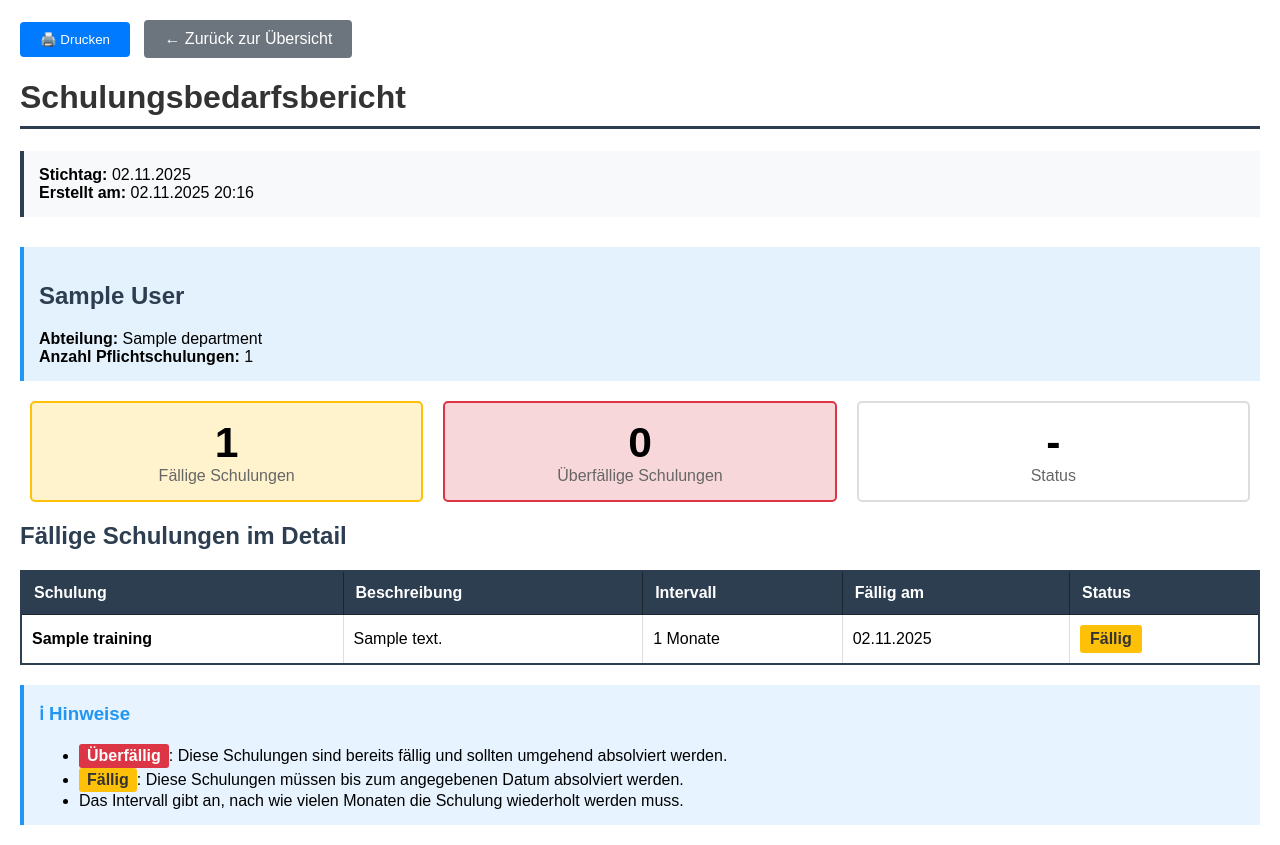
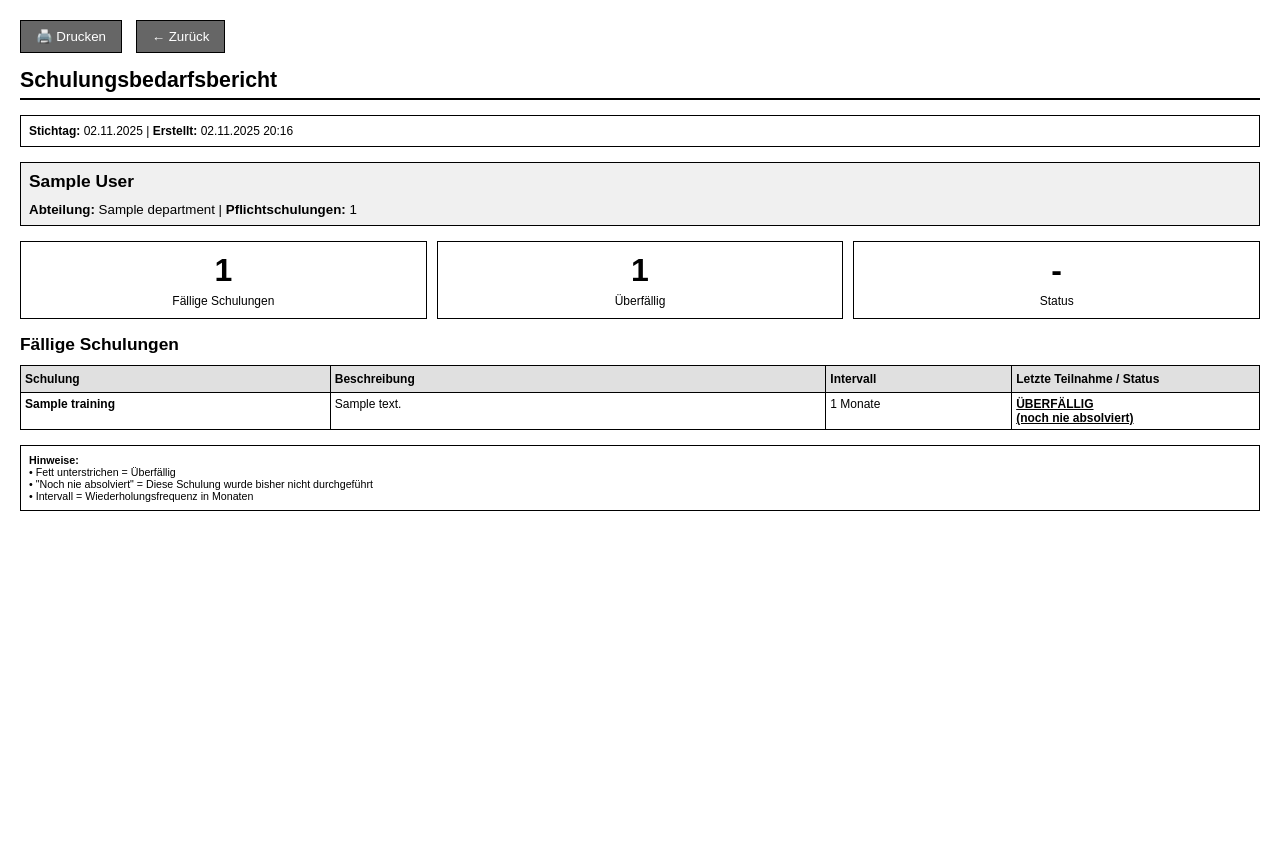
Before and after one commit to Chritox/Mimir, a Spring Boot app: page /reports/employee-training-report/print?employeeId=1 in a window 1280 px wide. After the commit the page ends 511 px from the top, so only its background shows below. Run offline with Spring Boot 4, Linux system fonts and the light colour scheme; tables that the repository leaves empty hold one stand-in row (values such as "Sample post").

Commit message:
Show last attended date instead of interval, display 'Überfällig' for never-attended trainings, optimize print views for ink efficiency and black-and-white printing
Co-authored-by: Chritox <23061856+Chritox@users.noreply.github.com>

```diff
--- a/src/main/java/de/chritox/mimir/controllers/ReportController.java
+++ b/src/main/java/de/chritox/mimir/controllers/ReportController.java
@@ -50,34 +50,54 @@ public class ReportController {
 
             // Calculate due trainings for each employee
             Map<Long, Map<Training, LocalDate>> employeeDueTrainings = new HashMap<>();
+            Map<Long, Map<Training, LocalDate>> employeeLastAttended = new HashMap<>();
             for (Employee employee : employees) {
                 Map<Training, LocalDate> dueTrainings = reportService.getDueTrainingsForEmployee(employee, date);
                 employeeDueTrainings.put(employee.getId(), dueTrainings);
+
+                // Also get last attended dates
+                Map<Training, LocalDate> lastAttended = new HashMap<>();
+                for (Training training : dueTrainings.keySet()) {
+                    lastAttended.put(training, reportService.getLastAttendedDate(employee, training));
+                }
+                employeeLastAttended.put(employee.getId(), lastAttended);
             }
 
             model.addAttribute("employees", employees);
             model.addAttribute("employeeDueTrainings", employeeDueTrainings);
+            model.addAttribute("employeeLastAttended", employeeLastAttended);
             model.addAttribute("selectedDepartment",
                 departmentService.findById(departmentId).orElse(null));
         } else {
             // Show all departments
             Map<Long, List<Employee>> departmentEmployees = new HashMap<>();
             Map<Long, Map<Long, Map<Training, LocalDate>>> allDueTrainings = new HashMap<>();
+            Map<Long, Map<Long, Map<Training, LocalDate>>> allLastAttended = new HashMap<>();
 
             for (var department : allDepartments) {
                 List<Employee> employees = employeeService.findByDepartmentId(department.getId());
                 departmentEmployees.put(department.getId(), employees);
 
                 Map<Long, Map<Training, LocalDate>> employeeDueTrainings = new HashMap<>();
+                Map<Long, Map<Training, LocalDate>> employeeLastAttended = new HashMap<>();
                 for (Employee employee : employees) {
                     Map<Training, LocalDate> dueTrainings = reportService.getDueTrainingsForEmployee(employee, date);
                     employeeDueTrainings.put(employee.getId(), dueTrainings);
+
+                    // Also get last attended dates
+                    Map<Training, LocalDate> lastAttended = new HashMap<>();
+                    for (Training training : dueTrainings.keySet()) {
+                        lastAttended.put(training, reportService.getLastAttendedDate(employee, training));
+                    }
+                    employeeLastAttended.put(employee.getId(), lastAttended);
                 }
                 allDueTrainings.put(department.getId(), employeeDueTrainings);
+                allLastAttended.put(department.getId(), employeeLastAttended);
             }
 
             model.addAttribute("departmentEmployees", departmentEmployees);
             model.addAttribute("allDueTrainings", allDueTrainings);
+            model.addAttribute("allLastAttended", allLastAttended);
         }
 
         return "reports/training-needs";
@@ -118,21 +138,32 @@ public class ReportController {
         // Calculate due trainings for all departments
         Map<Long, List<Employee>> departmentEmployees = new HashMap<>();
         Map<Long, Map<Long, Map<Training, LocalDate>>> allDueTrainings = new HashMap<>();
+        Map<Long, Map<Long, Map<Training, LocalDate>>> allLastAttended = new HashMap<>();
 
         for (var department : departmentService.findAll()) {
             List<Employee> employees = employeeService.findByDepartmentId(department.getId());
             departmentEmployees.put(department.getId(), employees);
 
             Map<Long, Map<Training, LocalDate>> employeeDueTrainings = new HashMap<>();
+            Map<Long, Map<Training, LocalDate>> employeeLastAttended = new HashMap<>();
             for (Employee employee : employees) {
                 Map<Training, LocalDate> dueTrainings = reportService.getDueTrainingsForEmployee(employee, date);
                 employeeDueTrainings.put(employee.getId(), dueTrainings);
+
+                // Also get last attended dates
+                Map<Training, LocalDate> lastAttended = new HashMap<>();
+                for (Training training : dueTrainings.keySet()) {
+                    lastAttended.put(training, reportService.getLastAttendedDate(employee, training));
+                }
+                employeeLastAttended.put(employee.getId(), lastAttended);
             }
             allDueTrainings.put(department.getId(), employeeDueTrainings);
+            allLastAttended.put(department.getId(), employeeLastAttended);
         }
 
         model.addAttribute("departmentEmployees", departmentEmployees);
         model.addAttribute("allDueTrainings", allDueTrainings);
+        model.addAttribute("allLastAttended", allLastAttended);
 
         return "reports/print-all";
     }
@@ -153,6 +184,7 @@ public class ReportController {
 
         // Calculate due trainings for each employee and count statistics
         Map<Long, Map<Training, LocalDate>> employeeDueTrainings = new HashMap<>();
+        Map<Long, Map<Training, LocalDate>> employeeLastAttended = new HashMap<>();
         int employeesWithNeeds = 0;
         int overdueCount = 0;
 
@@ -160,10 +192,18 @@ public class ReportController {
             Map<Training, LocalDate> dueTrainings = reportService.getDueTrainingsForEmployee(employee, date);
             employeeDueTrainings.put(employee.getId(), dueTrainings);
 
+            // Also get last attended dates
+            Map<Training, LocalDate> lastAttended = new HashMap<>();
+            for (Training training : dueTrainings.keySet()) {
+                lastAttended.put(training, reportService.getLastAttendedDate(employee, training));
+            }
+            employeeLastAttended.put(employee.getId(), lastAttended);
+
             if (!dueTrainings.isEmpty()) {
                 employeesWithNeeds++;
                 for (LocalDate dueDate : dueTrainings.values()) {
-                    if (dueDate.isBefore(LocalDate.now())) {
+                    // null date means never attended = overdue
+                    if (dueDate == null || dueDate.isBefore(LocalDate.now())) {
                         overdueCount++;
                     }
                 }
@@ -173,6 +213,7 @@ public class ReportController {
         model.addAttribute("department", department);
         model.addAttribute("employees", employees);
         model.addAttribute("employeeDueTrainings", employeeDueTrainings);
+        model.addAttribute("employeeLastAttended", employeeLastAttended);
         model.addAttribute("targetDate", date);
         model.addAttribute("employeesWithNeeds", employeesWithNeeds);
         model.addAttribute("overdueCount", overdueCount);
@@ -222,9 +263,9 @@ public class ReportController {
 
         Map<Training, LocalDate> dueTrainings = reportService.getDueTrainingsForEmployee(employee, date);
 
-        // Count overdue trainings
+        // Count overdue trainings (null date means never attended = overdue)
         int overdueCount = (int) dueTrainings.values().stream()
-                .filter(dueDate -> dueDate.isBefore(LocalDate.now()))
+                .filter(dueDate -> dueDate == null || dueDate.isBefore(LocalDate.now()))
                 .count();
 
         model.addAttribute("employee", employee);
--- a/src/main/resources/templates/reports/print-employee.html
+++ b/src/main/resources/templates/reports/print-employee.html
@@ -6,180 +6,133 @@
     <style>
         @media print {
             .no-print { display: none; }
+            body { margin: 10mm; }
+            h1 { font-size: 18pt; }
+            .summary-box { padding: 5px; }
+            .summary-number { font-size: 20pt; }
         }
 
         body {
             font-family: Arial, sans-serif;
             margin: 20px;
-            font-size: 12pt;
+            font-size: 10pt;
+            color: #000;
         }
 
         h1 {
-            color: #333;
-            border-bottom: 3px solid #2c3e50;
-            padding-bottom: 10px;
-            font-size: 24pt;
+            color: #000;
+            border-bottom: 2px solid #000;
+            padding-bottom: 5px;
+            font-size: 16pt;
+            margin-bottom: 15px;
         }
 
         h2 {
-            color: #2c3e50;
-            margin-top: 20px;
-            font-size: 18pt;
-        }
-
-        .report-header {
-            margin-bottom: 30px;
+            color: #000;
+            font-size: 13pt;
+            margin-top: 15px;
+            margin-bottom: 10px;
         }
 
         .info-box {
-            background-color: #f8f9fa;
-            padding: 15px;
-            border-left: 4px solid #2c3e50;
-            margin-bottom: 20px;
+            border: 1px solid #000;
+            padding: 8px;
+            margin-bottom: 15px;
+            font-size: 9pt;
         }
 
         .employee-info {
-            background-color: #e3f2fd;
-            padding: 15px;
-            border-left: 4px solid #2196f3;
-            margin-bottom: 20px;
+            border: 1px solid #000;
+            padding: 8px;
+            margin-bottom: 15px;
+            background-color: #f0f0f0;
         }
 
         table {
             width: 100%;
             border-collapse: collapse;
-            margin-top: 20px;
-            border: 2px solid #2c3e50;
+            margin-top: 10px;
+            border: 1px solid #000;
+            font-size: 9pt;
         }
 
         th {
-            background-color: #2c3e50;
-            color: white;
-            padding: 12px;
+            background-color: #e0e0e0;
+            color: #000;
+            padding: 6px 4px;
             text-align: left;
             font-weight: bold;
-            border: 1px solid #1a252f;
+            border: 1px solid #000;
         }
 
         td {
-            padding: 10px;
-            border: 1px solid #ddd;
+            padding: 4px;
+            border: 1px solid #000;
+            vertical-align: top;
         }
 
-        tr:nth-child(even) {
-            background-color: #f8f9fa;
-        }
-
-        .status-overdue {
-            background-color: #dc3545;
-            color: white;
-            padding: 5px 10px;
-            border-radius: 3px;
+        .overdue-mark {
             font-weight: bold;
-            display: inline-block;
-        }
-
-        .status-due {
-            background-color: #ffc107;
-            color: #333;
-            padding: 5px 10px;
-            border-radius: 3px;
-            font-weight: bold;
-            display: inline-block;
-        }
-
-        .status-current {
-            background-color: #28a745;
-            color: white;
-            padding: 5px 10px;
-            border-radius: 3px;
-            font-weight: bold;
-            display: inline-block;
+            text-decoration: underline;
         }
 
         .no-print {
-            margin-bottom: 20px;
+            margin-bottom: 15px;
         }
 
         .btn {
-            padding: 10px 20px;
-            background-color: #007bff;
+            padding: 8px 15px;
+            background-color: #666;
             color: white;
-            border: none;
-            border-radius: 4px;
+            border: 1px solid #000;
             cursor: pointer;
             text-decoration: none;
             display: inline-block;
             margin-right: 10px;
+            font-size: 10pt;
         }
 
         .btn:hover {
-            background-color: #0056b3;
-        }
-
-        .btn-secondary {
-            background-color: #6c757d;
-        }
-
-        .btn-secondary:hover {
-            background-color: #545b62;
+            background-color: #333;
         }
 
         .summary {
             display: flex;
-            justify-content: space-around;
-            margin-bottom: 20px;
+            justify-content: space-between;
+            margin-bottom: 15px;
+            gap: 10px;
         }
 
         .summary-box {
             flex: 1;
+            border: 1px solid #000;
+            padding: 10px;
             text-align: center;
-            padding: 15px;
-            margin: 0 10px;
-            border: 2px solid #ddd;
-            border-radius: 5px;
-        }
-
-        .summary-box.warning {
-            background-color: #fff3cd;
-            border-color: #ffc107;
-        }
-
-        .summary-box.danger {
-            background-color: #f8d7da;
-            border-color: #dc3545;
-        }
-
-        .summary-box.success {
-            background-color: #d4edda;
-            border-color: #28a745;
         }
 
         .summary-number {
-            font-size: 32pt;
+            font-size: 24pt;
             font-weight: bold;
             display: block;
+            margin-bottom: 5px;
         }
 
         .summary-label {
-            font-size: 12pt;
-            color: #666;
+            font-size: 9pt;
+        }
+
+        .success-message {
+            text-align: center;
+            padding: 20px;
+            border: 2px solid #000;
+            margin: 20px 0;
         }
 
         .notes-box {
-            background-color: #e7f3ff;
-            border-left: 4px solid #2196f3;
-            padding: 15px;
-            margin-top: 20px;
-        }
-
-        .notes-box h3 {
-            margin-top: 0;
-            color: #2196f3;
-        }
-
-        .notes-box ul {
-            margin-bottom: 0;
+            border: 1px solid #000;
+            padding: 8px;
+            margin-top: 15px;
+            font-size: 8pt;
         }
     </style>
 </head>
@@ -187,54 +140,52 @@
     <div class="no-print">
         <button class="btn" onclick="window.print()">🖨️ Drucken</button>
         <a th:href="@{/reports/employee-training-report(employeeId=${employee.id},targetDate=${targetDate})}"
-           class="btn btn-secondary">← Zurück zur Übersicht</a>
+           class="btn">← Zurück</a>
     </div>
 
-    <div class="report-header">
-        <h1>Schulungsbedarfsbericht</h1>
-        <div class="info-box">
-            <strong>Stichtag:</strong> <span th:text="${#temporals.format(targetDate, 'dd.MM.yyyy')}">01.01.2025</span><br>
-            <strong>Erstellt am:</strong> <span th:text="${#temporals.format(#temporals.createNow(), 'dd.MM.yyyy HH:mm')}">01.01.2025 12:00</span>
+    <h1>Schulungsbedarfsbericht</h1>
+
+    <div class="info-box">
+        <strong>Stichtag:</strong> <span th:text="${#temporals.format(targetDate, 'dd.MM.yyyy')}">01.01.2025</span> |
+        <strong>Erstellt:</strong> <span th:text="${#temporals.format(#temporals.createNow(), 'dd.MM.yyyy HH:mm')}">01.01.2025 12:00</span>
+    </div>
+
+    <div class="employee-info">
+        <h2 style="margin-top: 0;" th:text="${employee.name}">Mitarbeiter</h2>
+        <strong>Abteilung:</strong> <span th:text="${employee.department != null ? employee.department.name : '-'}">-</span> |
+        <strong>Pflichtschulungen:</strong> <span th:text="${employee.mandatoryTrainings != null ? employee.mandatoryTrainings.size() : 0}">0</span>
+    </div>
+
+    <div class="summary">
+        <div class="summary-box">
+            <span class="summary-number" th:text="${dueTrainings.size()}">0</span>
+            <div class="summary-label">Fällige Schulungen</div>
+        </div>
+        <div class="summary-box">
+            <span class="summary-number" th:text="${overdueCount}">0</span>
+            <div class="summary-label">Überfällig</div>
+        </div>
+        <div class="summary-box">
+            <span class="summary-number" th:text="${dueTrainings.size() == 0 ? '✓' : '-'}">-</span>
+            <div class="summary-label">Status</div>
         </div>
     </div>
 
-    <div class="employee-info">
-        <h2 th:text="${employee.name}">Mitarbeiter</h2>
-        <strong>Abteilung:</strong> <span th:text="${employee.department != null ? employee.department.name : '-'}">-</span><br>
-        <strong>Anzahl Pflichtschulungen:</strong> <span th:text="${employee.mandatoryTrainings != null ? employee.mandatoryTrainings.size() : 0}">0</span>
-    </div>
-
-    <div class="summary">
-        <div class="summary-box" th:classappend="${dueTrainings.size() > 0 ? 'warning' : 'success'}">
-            <span class="summary-number" th:text="${dueTrainings.size()}">0</span>
-            <span class="summary-label">Fällige Schulungen</span>
-        </div>
-        <div class="summary-box danger">
-            <span class="summary-number" th:text="${overdueCount}">0</span>
-            <span class="summary-label">Überfällige Schulungen</span>
-        </div>
-        <div class="summary-box" th:classappend="${dueTrainings.size() == 0 ? 'success' : ''}">
-            <span class="summary-number" th:text="${dueTrainings.size() == 0 ? '✓' : '-'}">-</span>
-            <span class="summary-label">Status</span>
-        </div>
-    </div>
-
-    <div th:if="${dueTrainings.isEmpty()}" style="text-align: center; padding: 40px; background-color: #d4edda; border: 2px solid #28a745; border-radius: 5px;">
-        <h2 style="color: #28a745; margin: 0;">✓ Keine fälligen Schulungen!</h2>
-        <p style="color: #666; margin-top: 10px;">Dieser Mitarbeiter hat alle Pflichtschulungen absolviert.</p>
+    <div th:if="${dueTrainings.isEmpty()}" class="success-message">
+        <h2 style="margin: 0;">✓ Keine fälligen Schulungen</h2>
+        <p style="margin: 5px 0;">Alle Pflichtschulungen sind aktuell.</p>
     </div>
 
     <div th:unless="${dueTrainings.isEmpty()}">
-        <h2>Fällige Schulungen im Detail</h2>
+        <h2>Fällige Schulungen</h2>
 
         <table>
             <thead>
                 <tr>
-                    <th>Schulung</th>
-                    <th>Beschreibung</th>
-                    <th>Intervall</th>
-                    <th>Fällig am</th>
-                    <th>Status</th>
+                    <th style="width: 25%;">Schulung</th>
+                    <th style="width: 40%;">Beschreibung</th>
+                    <th style="width: 15%;">Intervall</th>
+                    <th style="width: 20%;">Letzte Teilnahme / Status</th>
                 </tr>
             </thead>
             <tbody>
@@ -242,22 +193,22 @@
                     <td><strong th:text="${entry.key.title}">Schulung</strong></td>
                     <td th:text="${#strings.abbreviate(entry.key.description, 80)}">Beschreibung</td>
                     <td th:text="${entry.key.interval != null ? entry.key.interval + ' Monate' : '-'}">-</td>
-                    <td th:text="${#temporals.format(entry.value, 'dd.MM.yyyy')}">01.01.2025</td>
-                    <td>
-                        <span th:if="${entry.value.isBefore(#temporals.createToday())}" class="status-overdue">Überfällig</span>
-                        <span th:unless="${entry.value.isBefore(#temporals.createToday())}" class="status-due">Fällig</span>
+                    <td th:if="${entry.value == null}" class="overdue-mark">
+                        ÜBERFÄLLIG<br/>(noch nie absolviert)
+                    </td>
+                    <td th:unless="${entry.value == null}">
+                        <span th:text="${#temporals.format(entry.value, 'dd.MM.yyyy')}">01.01.2025</span>
+                        <span th:if="${entry.value.isBefore(#temporals.createToday())}" class="overdue-mark"><br/>(Überfällig)</span>
                     </td>
                 </tr>
             </tbody>
         </table>
 
         <div class="notes-box">
-            <h3>ℹ Hinweise</h3>
-            <ul>
-                <li><strong class="status-overdue" style="padding: 3px 8px;">Überfällig</strong>: Diese Schulungen sind bereits fällig und sollten umgehend absolviert werden.</li>
-                <li><strong class="status-due" style="padding: 3px 8px;">Fällig</strong>: Diese Schulungen müssen bis zum angegebenen Datum absolviert werden.</li>
-                <li>Das Intervall gibt an, nach wie vielen Monaten die Schulung wiederholt werden muss.</li>
-            </ul>
+            <strong>Hinweise:</strong><br/>
+            • Fett unterstrichen = Überfällig<br/>
+            • "Noch nie absolviert" = Diese Schulung wurde bisher nicht durchgeführt<br/>
+            • Intervall = Wiederholungsfrequenz in Monaten
         </div>
     </div>
 </body>
```
Also changed, not shown: src/main/java/de/chritox/mimir/services/ReportService.java (+22 -17 lines), src/main/resources/templates/reports/print-all.html (+73 -95 lines), src/main/resources/templates/reports/print-department.html (+87 -113 lines), src/main/resources/templates/reports/training-needs.html (+14 -6 lines), 1 other file.
